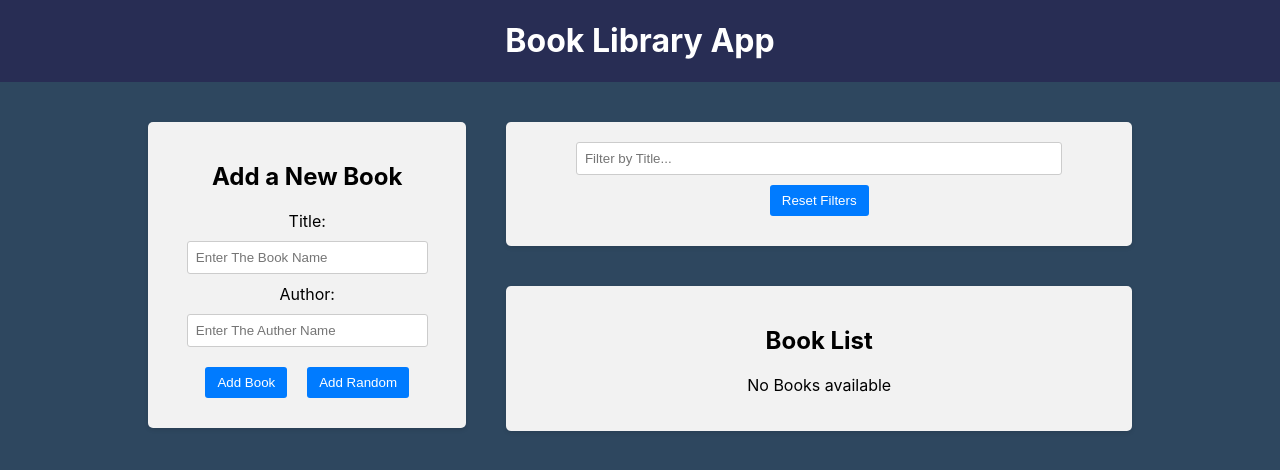
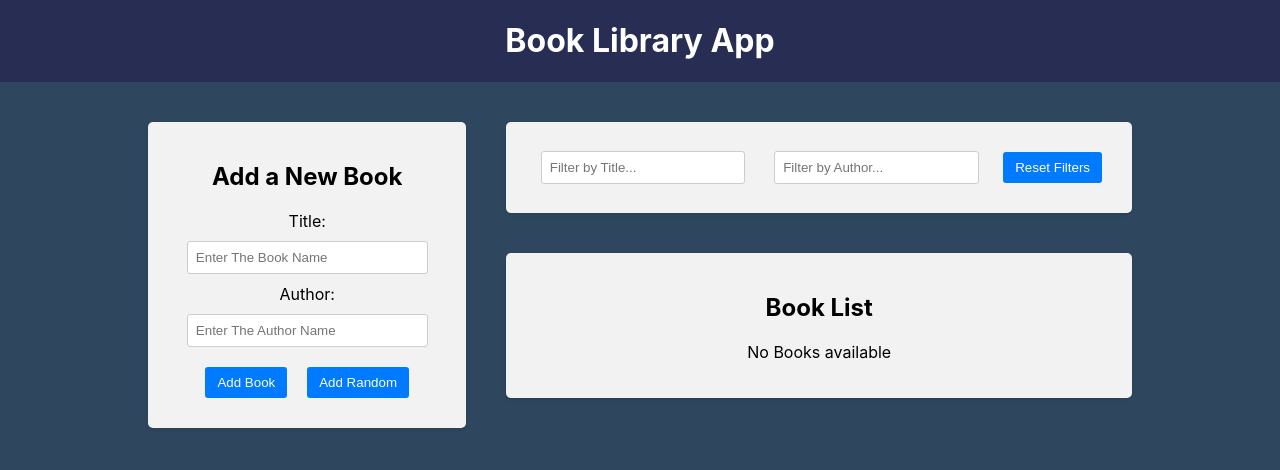
Before and after one commit to ArminA13/React-Redux-Book-Library-App, a React (Create React App) app in the folder frontend/: page / in a window 1280 px wide. Shown: the top 470 px of the page. Built offline with nearby package versions, Linux system fonts and the light colour scheme.

Commit message:
add filter by author name

```diff
--- a/frontend/src/components/BookForm/BookForm.js
+++ b/frontend/src/components/BookForm/BookForm.js
@@ -47,7 +47,7 @@ const BookForm = () => {
             id="author"
             type="text"
             value={author}
-            placeholder="Enter The Auther Name"
+            placeholder="Enter The Author Name"
             onChange={(e) => setAuthor(e.target.value)}
           ></input>
         </div>
--- a/frontend/src/components/Filter/Filter.js
+++ b/frontend/src/components/Filter/Filter.js
@@ -3,22 +3,30 @@ import {
   setTitleFilter,
   selectTitleFilter,
   resetFilters,
+  setAuthorFilter,
+  selectAuthorFilter,
 } from "../../redux/slices/filterSlice";
 import "./Filter.css";
 
 const Filter = () => {
   const dispatch = useDispatch();
   const titleFilter = useSelector(selectTitleFilter);
+  const authorFilter = useSelector(selectAuthorFilter);
 
   const handelTitleFilterChange = (e) => {
     dispatch(setTitleFilter(e.target.value));
   };
 
-  const handelFilters = () => {
+  const handelAuthorFilterChange = (e) => {
+    dispatch(setAuthorFilter(e.target.value));
+  };
+
+  const handelResetFilters = () => {
     dispatch(resetFilters());
   };
   return (
     <div className="app-block filter">
+      <div className="filter-row">
         <div className="filter-group">
           <input
             value={titleFilter}
@@ -26,7 +34,16 @@ const Filter = () => {
             placeholder="Filter by Title..."
             onChange={handelTitleFilterChange}
           />
-        <button type="button" onClick={handelFilters}>
+        </div>
+        <div className="filter-group">
+          <input
+            value={authorFilter}
+            type="text"
+            placeholder="Filter by Author..."
+            onChange={handelAuthorFilterChange}
+          />
+        </div>
+        <button type="button" onClick={handelResetFilters}>
           Reset Filters
         </button>
       </div>
--- a/frontend/src/redux/slices/filterSlice.js
+++ b/frontend/src/redux/slices/filterSlice.js
@@ -2,6 +2,7 @@ import { createSlice } from "@reduxjs/toolkit";
 
 const initialState = {
   title: "",
+  author: "",
 };
 
 const filterSlice = createSlice({
@@ -14,14 +15,19 @@ const filterSlice = createSlice({
       ////you can alsoreturn new state usually
       //return {...state, title: action.payload}
     },
-    resetFilters: () => {
+    setAuthorFilter: (state, action) => {
+      state.author = action.payload;
+    },
+    resetFilters: (state) => {
       return initialState;
     },
   },
 });
 
-export const { setTitleFilter, resetFilters } = filterSlice.actions;
+export const { setTitleFilter, resetFilters, setAuthorFilter } =
+  filterSlice.actions;
 
 export const selectTitleFilter = (state) => state.filter.title;
+export const selectAuthorFilter = (state) => state.filter.author;
 
 export default filterSlice.reducer;
```
Lines whose indentation alone changed are shown as unchanged.
